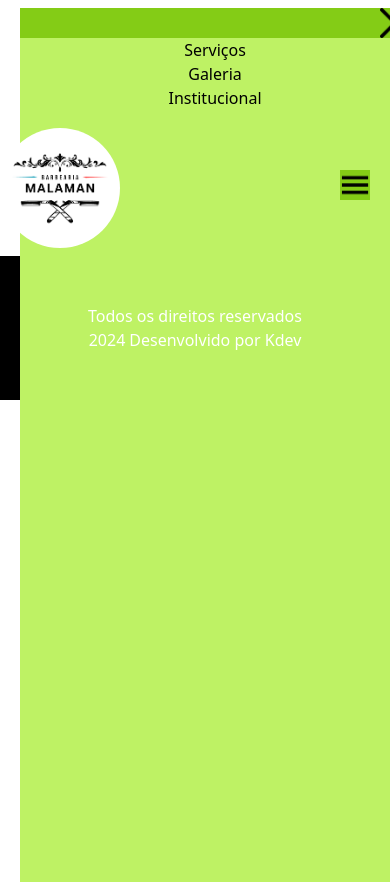
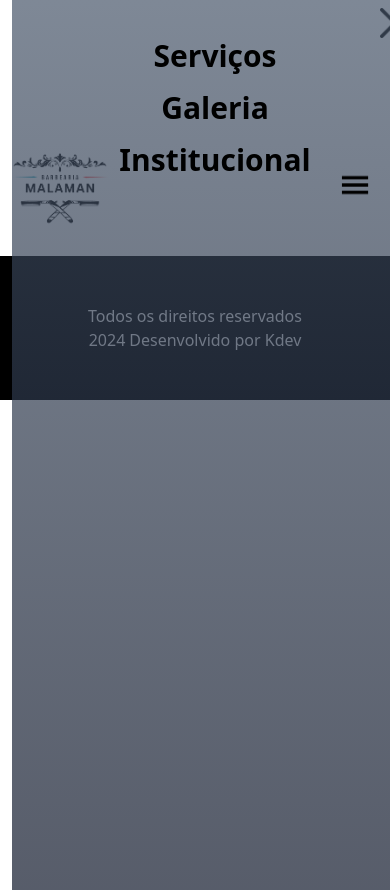
Before and after one commit to KauanMoreiraDev/barbearia_malaman, a Next.js app: page /components/header in a window 390 px wide. Both pictures are taken after a click on the button 355 px from the left and 57 px from the top of the page. Shown: the top 890 px of the page. Built offline with nearby package versions, Linux system fonts and the light colour scheme.

Commit message:
onclick ok, bg dele ok, teste de links agr

```diff
--- a/src/app/components/header/page.tsx
+++ b/src/app/components/header/page.tsx
@@ -13,12 +13,23 @@ export default function Mheader() {
             <div className="mx-auto max-w-screen-lg">
                 <div className="flex justify-between items-center">
                     <Link href="#"><Image src={'/images/logo2.png'} alt="logo" width={120} height={120} className="rounded-full" /></Link>
-                    <div className="block sm:hidden p-2 mx-3">
-                        <button onClick={() => setOpen(!open)} className="bg-lime-500 w-full h-full">{open ? <Image src={'/images/cardapio.png'} alt="abrir menu" width={30} height={30} /> : <div className="flex flex-col items-end"><Image src={'/images/x.png'} alt="fecha menu" width={30} height={30} /><div className="bg-lime-300 w-screen h-screen"> <nav className="flex flex-col justify-center">
-                                <Link href="#" className="mx-2 hover:text-yellow-400 sm:mx-8">Serviços</Link>
-                                <Link href="#" className="mx-2 hover:text-yellow-400 sm:mx-8">Galeria</Link>
-                                <Link href="#" className="mx-2 hover:text-yellow-400 sm:mx-8">Institucional</Link>
-                            </nav></div></div>}</button>
+                    <div className="block sm:hidden p-2 mx-3 relative z-50">
+                        <button onClick={() => setOpen(!open)} className="w-full h-full">
+                            {open ? <Image src={'/images/cardapio.png'} alt="abrir menu" width={30} height={30} /> : <div className="flex flex-col items-end">
+                                <Image src={'/images/x.png'} alt="fecha menu" width={30} height={30} />
+                                <div className=" w-screen h-screen">
+                                    <div className="bg-gradient-to-b from-slate-600 to-slate-900 opacity-70 absolute inset-0">
+                                    </div>
+                                    <div className="text-black font-bold text-3xl">
+                                        <nav className="flex flex-col justify-center relative z-50 space-y-4">
+                                            <Link href="#" className="mx-2 hover:text-yellow-400 sm:mx-8">Serviços</Link>
+                                            <Link href="#" className="mx-2 hover:text-yellow-400 sm:mx-8">Galeria</Link>
+                                            <Link href="#" className="mx-2 hover:text-yellow-400 sm:mx-8">Institucional</Link>
+                                        </nav>
+                                    </div>
+                                </div>
+                            </div>}
+                        </button>
                     </div>
                     <div className="hidden sm:block">
                         <div className="text-xl font-medium text-black">
```
